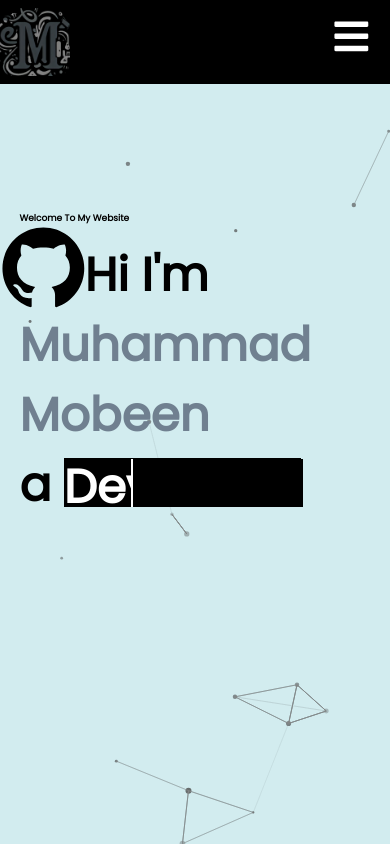
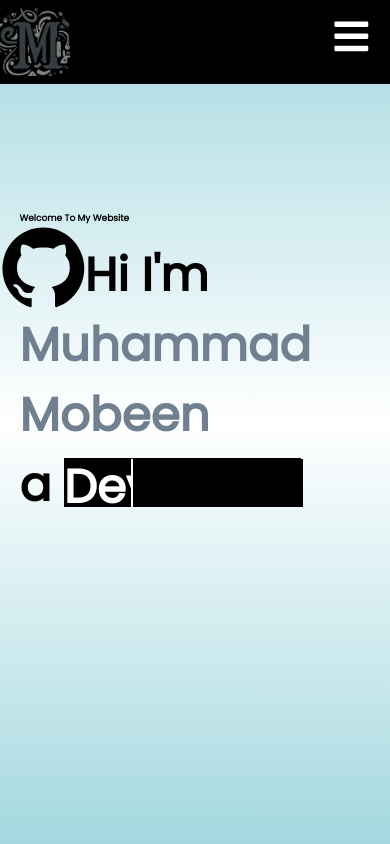
Before and after one commit to Mobeen0/Portfolio_old, a React (Create React App) app: page / in a window 390 px wide. Built offline with nearby package versions, Linux system fonts and the light colour scheme.

Commit message:
Made mobile loading efficient

```diff
--- a/src/components/Background.js
+++ b/src/components/Background.js
@@ -3,10 +3,18 @@ import particlesConfig from './config/particlesConfig';
 import './styleSheet/Background.css';
 
 function Background(props) {
+  if(props.type===true){
+    return(
+      <div className = "mobileBackground">
 
+      </div>
+    );
+  }
+  else{
     return (
       <Particles params = {particlesConfig} />
     )
+  }
 
 }
 
--- a/src/components/styleSheet/Background.css
+++ b/src/components/styleSheet/Background.css
@@ -1,6 +1,6 @@
 .mobileBackground{
     position:fixed;
-    background:linear-gradient(to top,#73C8A9,#373B44 );
+    background:linear-gradient(to top,rgba(72, 177, 191,0.5),rgba(255,255,255,0.5),rgba(72, 177, 191,0.5));
     width:100vw;
     height:100vh;
     top:0;
```
